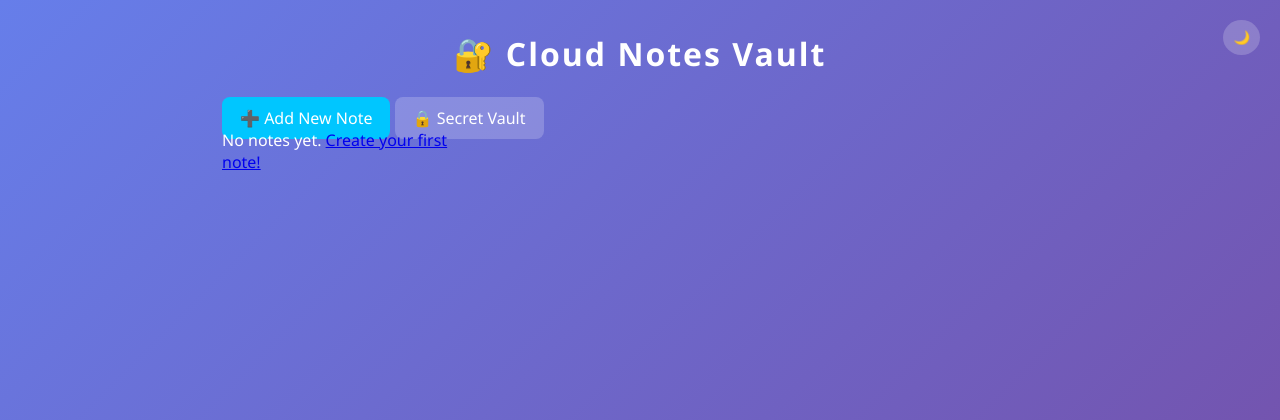
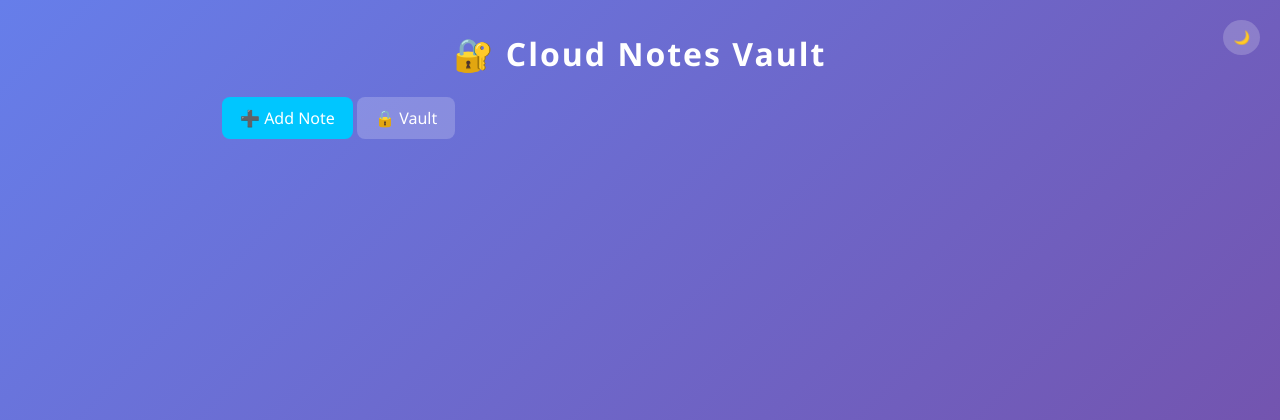
Before and after one commit to Lakshay-Kapoor-OG/azure-notes-app, a Flask app: page / in a window 1280 px wide. Shown: the top 420 px of the page. Run offline with Flask 3, Linux system fonts and the light colour scheme; tables that the repository leaves empty hold one stand-in row (values such as "Sample post").

Commit message:
Update index.html

```diff
--- a/templates/index.html
+++ b/templates/index.html
@@ -1,27 +1,19 @@
 {% extends "base.html" %}
 {% block content %}
+
 <div class="actions">
-    <a href="{{ url_for('add_note') }}" class="btn btn-primary">➕ Add New Note</a>
-
-    <!-- 🔒 ADD THIS -->
-    <a href="{{ url_for('vault') }}" class="btn btn-secondary">🔒 Secret Vault</a>
+    <a href="{{ url_for('add_note') }}" class="btn btn-primary">➕ Add Note</a>
+    <a href="{{ url_for('vault') }}" class="btn btn-secondary">🔒 Vault</a>
 </div>
 
 <div class="notes-grid">
-    {% if notes %}
     {% for note in notes %}
     <div class="note-card">
         <h3>{{ note[1] }}</h3>
         <p>{{ note[2] }}</p>
-            <a href="{{ url_for('delete_note', note_id=note[0]) }}"
-               class="btn btn-danger btn-sm"
-               onclick="return confirm('Delete this note?')">🗑️ Delete</a>
+        <a href="{{ url_for('delete_note', note_id=note[0]) }}" class="btn btn-danger">Delete</a>
     </div>
     {% endfor %}
-    {% else %}
-        <div class="empty-state">
-            <p>No notes yet. <a href="{{ url_for('add_note') }}">Create your first note!</a></p>
 </div>
-    {% endif %}
-</div>
+
 {% endblock %}
```
Lines whose indentation alone changed are shown as unchanged.
